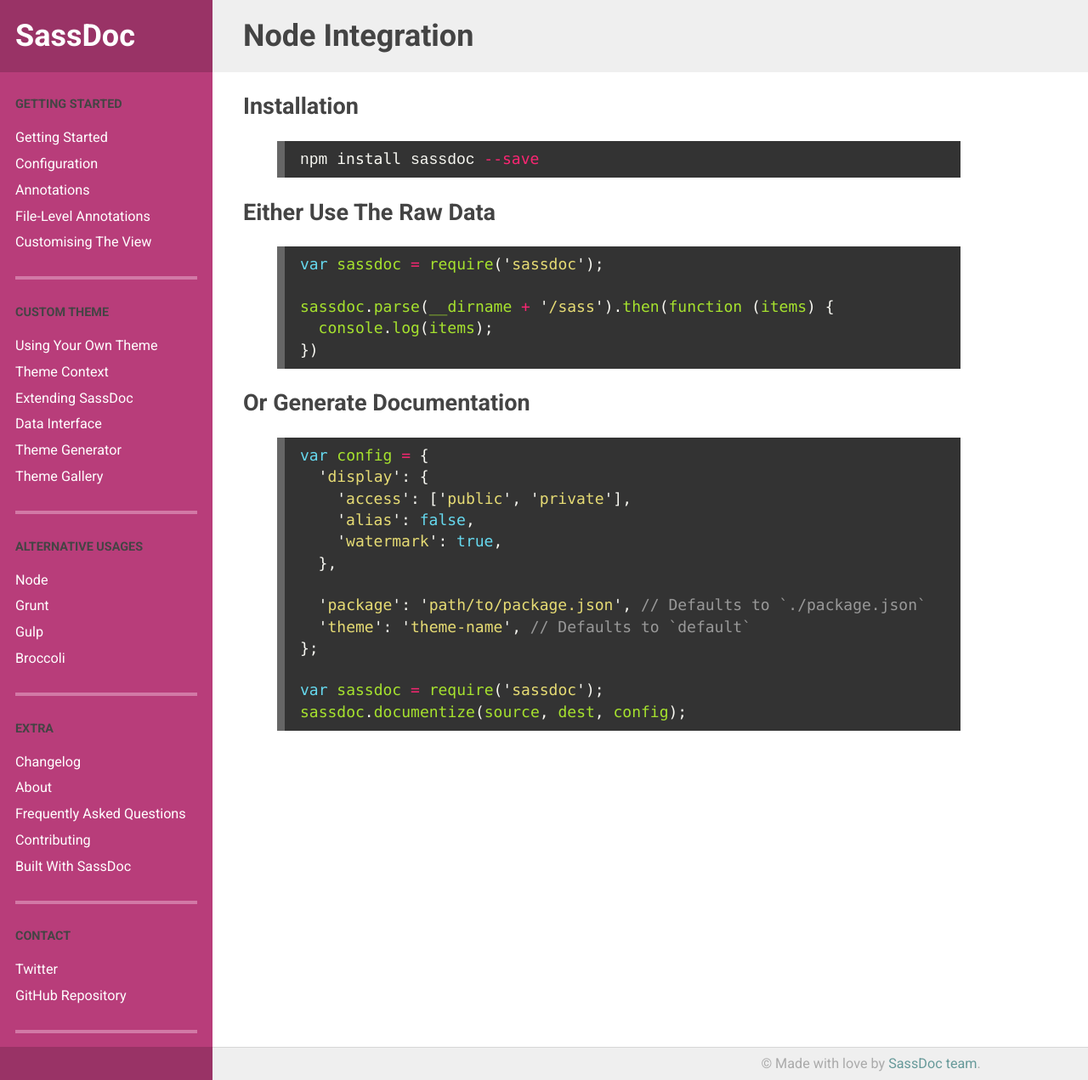
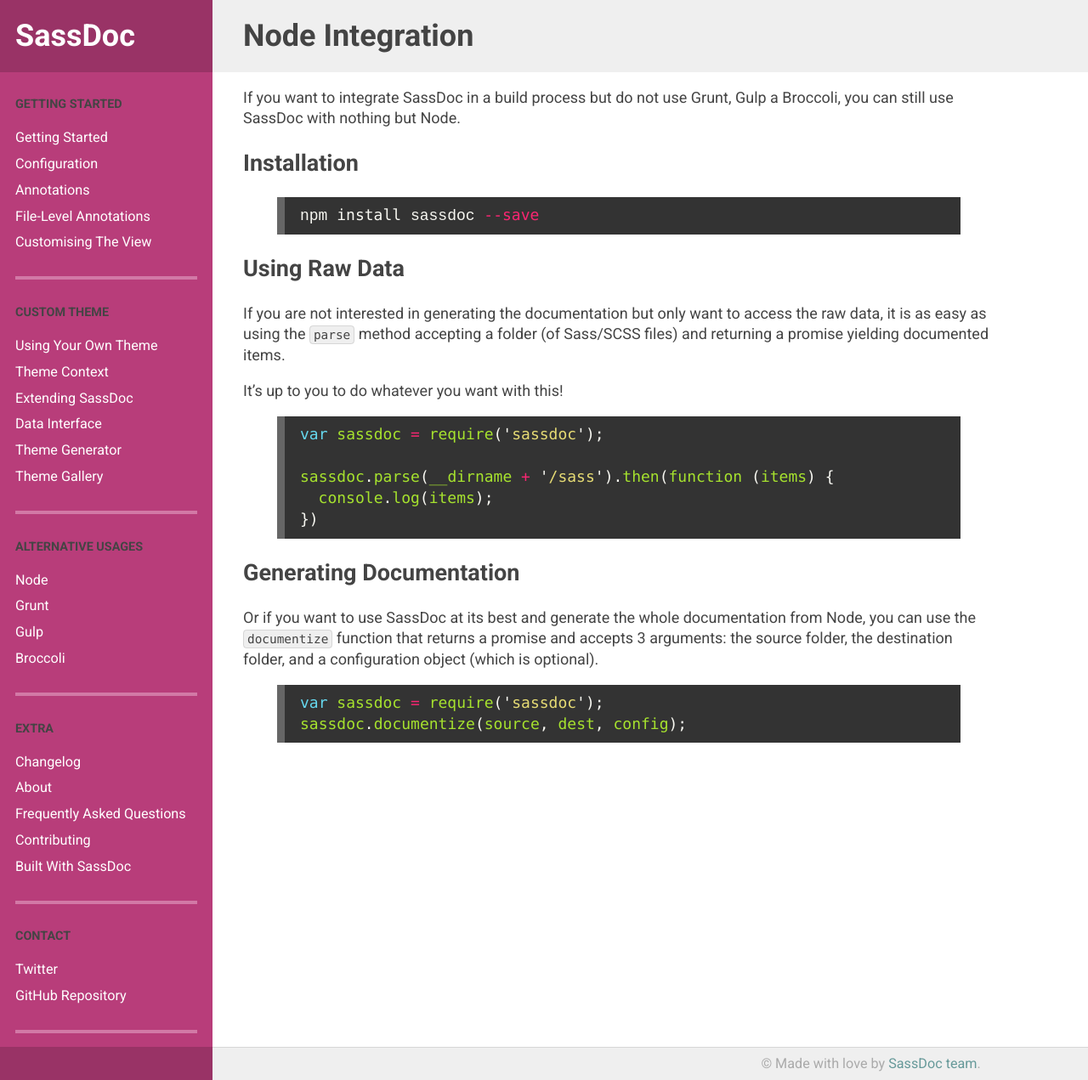
Before and after one commit to SassDoc/sassdoc.github.io, a Jekyll site: the page built from node/index.md, in a window 1280 px wide. Shown: the whole page at 85% size. Built offline with Jekyll 4.4.1, drawn with Linux system fonts in a browser that asks for light colours.

Commit message:
Improved Node page

```diff
--- a/node/index.md
+++ b/node/index.md
@@ -2,6 +2,8 @@
 layout: default
 title: "Node integration"
 ---
+
+If you want to integrate SassDoc in a build process but do not use Grunt, Gulp a Broccoli, you can still use SassDoc with nothing but Node.
 
 ## Installation
 
@@ -9,7 +11,11 @@
 npm install sassdoc --save
 {% endhighlight %}
 
-## Either use the raw data
+## Using Raw Data
+
+If you are not interested in generating the documentation but only want to access the raw data, it is as easy as using the `parse` method accepting a folder (of Sass/SCSS files) and returning a promise yielding documented items.
+
+It's up to you to do whatever you want with this!
 
 {% highlight js %}
 var sassdoc = require('sassdoc');
@@ -19,20 +25,11 @@
 })
 {% endhighlight %}
 
-## Or generate documentation
+## Generating documentation
+
+Or if you want to use SassDoc at its best and generate the whole documentation from Node, you can use the `documentize` function that returns a promise and accepts 3 arguments: the source folder, the destination folder, and a configuration object (which is optional).
 
 {% highlight js %}
-var config = {
-  'display': {
-    'access': ['public', 'private'],
-    'alias': false,
-    'watermark': true,
-  },
-
-  'package': 'path/to/package.json', // Defaults to `./package.json`
-  'theme': 'theme-name', // Defaults to `default`
-};
-
 var sassdoc = require('sassdoc');
 sassdoc.documentize(source, dest, config);
 {% endhighlight %}
```
